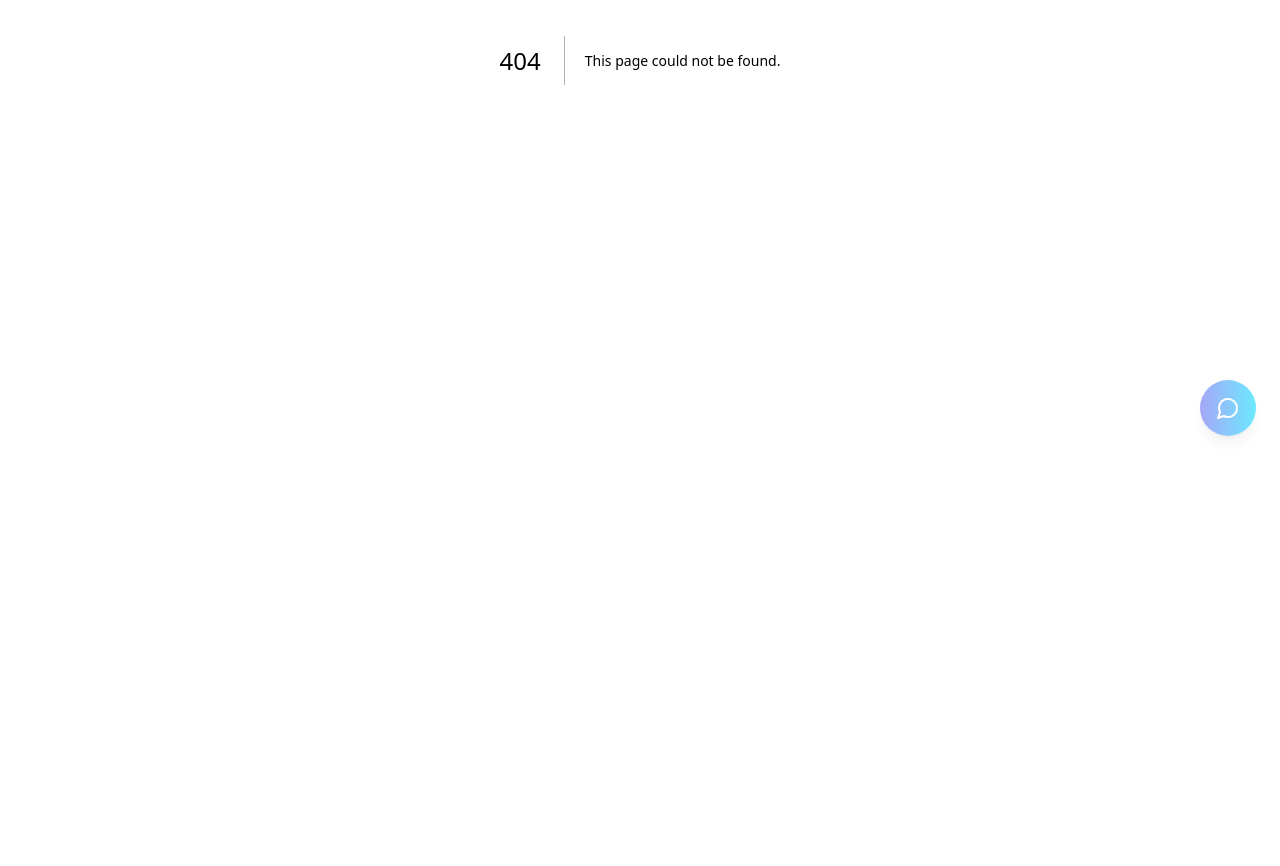
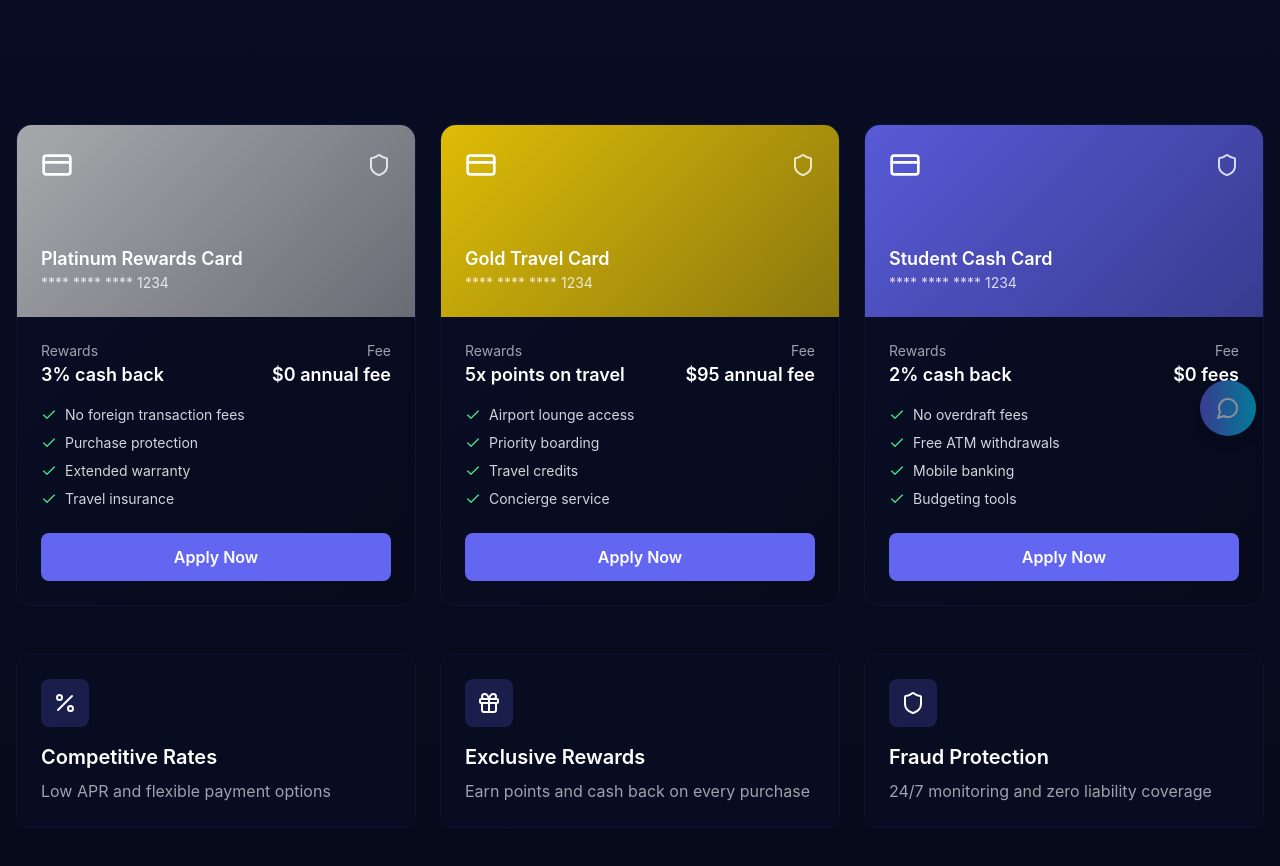
Before and after one commit to ksjxixi-gif/3d-bank-website-voice-chatbot, a Next.js app in the folder frontend/: page /cards in a window 1280 px wide. Before the commit this address had no page. Shown: the part 340-1206 px from the top of the page. Before the commit the page ends 800 px from the top, so only its background shows below. Built offline with nearby package versions, Linux system fonts and the light colour scheme.

Commit message:
Add frontend/app/cards/page.tsx

```diff
--- /dev/null
+++ b/frontend/app/cards/page.tsx
@@ -0,0 +1,173 @@
+'use client';
+
+import { CreditCard, Shield, Percent, Gift, Check } from 'lucide-react';
+import { Canvas } from '@react-three/fiber';
+import { Float } from '@react-three/drei';
+
+function Card3D({ color }: { color: string }) {
+  return (
+    <Float speed={2} rotationIntensity={0.3} floatIntensity={0.3}>
+      <mesh rotation={[0.2, 0.3, 0]}>
+        <boxGeometry args={[3, 2, 0.1]} />
+        <meshStandardMaterial color={color} metalness={0.8} roughness={0.2} />
+      </mesh>
+    </Float>
+  );
+}
+
+const cards = [
+  {
+    id: 1,
+    name: 'Platinum Rewards Card',
+    type: 'Credit Card',
+    color: '#c0c0c0',
+    rewards: '3% cash back',
+    fee: '$0 annual fee',
+    features: [
+      'No foreign transaction fees',
+      'Purchase protection',
+      'Extended warranty',
+      'Travel insurance',
+    ],
+  },
+  {
+    id: 2,
+    name: 'Gold Travel Card',
+    type: 'Credit Card',
+    color: '#ffd700',
+    rewards: '5x points on travel',
+    fee: '$95 annual fee',
+    features: [
+      'Airport lounge access',
+      'Priority boarding',
+      'Travel credits',
+      'Concierge service',
+    ],
+  },
+  {
+    id: 3,
+    name: 'Student Cash Card',
+    type: 'Debit Card',
+    color: '#6366f1',
+    rewards: '2% cash back',
+    fee: '$0 fees',
+    features: [
+      'No overdraft fees',
+      'Free ATM withdrawals',
+      'Mobile banking',
+      'Budgeting tools',
+    ],
+  },
+];
+
+export default function CardsPage() {
+  return (
+    <main className="min-h-screen pt-24 pb-12">
+      <div className="max-w-7xl mx-auto px-4">
+        {/* Hero with 3D Card */}
+        <div className="relative h-80 mb-12 rounded-2xl overflow-hidden">
+          <div className="absolute inset-0">
+            <Canvas camera={{ position: [0, 0, 5] }}>
+              <ambientLight intensity={0.5} />
+              <pointLight position={[10, 10, 10]} intensity={1} />
+              <Card3D color="#6366f1" />
+            </Canvas>
+          </div>
+          <div className="relative z-10 h-full flex flex-col items-center justify-center text-center">
+            <h1 className="text-4xl md:text-5xl font-bold mb-4 bg-gradient-to-r from-white to-primary-300 bg-clip-text text-transparent">
+              Premium Credit & Debit Cards
+            </h1>
+            <p className="text-xl text-gray-300 max-w-2xl">
+              Earn rewards, enjoy benefits, and experience secure transactions
+            </p>
+          </div>
+        </div>
+
+        {/* Card Offerings */}
+        <div className="grid md:grid-cols-3 gap-6 mb-12">
+          {cards.map((card) => (
+            <div
+              key={card.id}
+              className="bg-gradient-to-br from-bank-dark to-bank-darker rounded-2xl border border-primary-900/20 hover:border-primary-500/50 transition-all hover:scale-105 overflow-hidden group"
+            >
+              {/* Card Visual */}
+              <div
+                className="h-48 p-6 flex flex-col justify-between"
+                style={{
+                  background: `linear-gradient(135deg, ${card.color}dd, ${card.color}88)`,
+                }}
+              >
+                <div className="flex items-center justify-between">
+                  <CreditCard className="text-white" size={32} />
+                  <Shield className="text-white opacity-80" size={24} />
+                </div>
+                <div>
+                  <p className="text-white font-semibold text-lg">{card.name}</p>
+                  <p className="text-white/80 text-sm">**** **** **** 1234</p>
+                </div>
+              </div>
+
+              <div className="p-6">
+                <div className="flex items-center justify-between mb-4">
+                  <div>
+                    <p className="text-sm text-gray-400">Rewards</p>
+                    <p className="text-lg font-semibold text-primary-400">{card.rewards}</p>
+                  </div>
+                  <div className="text-right">
+                    <p className="text-sm text-gray-400">Fee</p>
+                    <p className="text-lg font-semibold text-white">{card.fee}</p>
+                  </div>
+                </div>
+
+                <div className="space-y-2 mb-6">
+                  {card.features.map((feature, index) => (
+                    <div key={index} className="flex items-center space-x-2">
+                      <Check className="text-green-400 flex-shrink-0" size={16} />
+                      <span className="text-gray-300 text-sm">{feature}</span>
+                    </div>
+                  ))}
+                </div>
+
+                <button className="w-full py-3 bg-primary-500 hover:bg-primary-600 text-white rounded-lg font-semibold transition-all">
+                  Apply Now
+                </button>
+              </div>
+            </div>
+          ))}
+        </div>
+
+        {/* Benefits Section */}
+        <div className="grid md:grid-cols-3 gap-6">
+          {[
+            {
+              icon: Percent,
+              title: 'Competitive Rates',
+              description: 'Low APR and flexible payment options',
+            },
+            {
+              icon: Gift,
+              title: 'Exclusive Rewards',
+              description: 'Earn points and cash back on every purchase',
+            },
+            {
+              icon: Shield,
+              title: 'Fraud Protection',
+              description: '24/7 monitoring and zero liability coverage',
+            },
+          ].map((benefit, index) => (
+            <div
+              key={index}
+              className="bg-bank-dark/50 backdrop-blur p-6 rounded-xl border border-primary-900/20 hover:border-primary-500/50 transition-all"
+            >
+              <div className="w-12 h-12 bg-primary-500/20 rounded-lg flex items-center justify-center mb-4">
+                <benefit.icon className="text-primary-400" size={24} />
+              </div>
+              <h3 className="text-xl font-semibold text-white mb-2">{benefit.title}</h3>
+              <p className="text-gray-400">{benefit.description}</p>
+            </div>
+          ))}
+        </div>
+      </div>
+    </main>
+  );
+}
```
